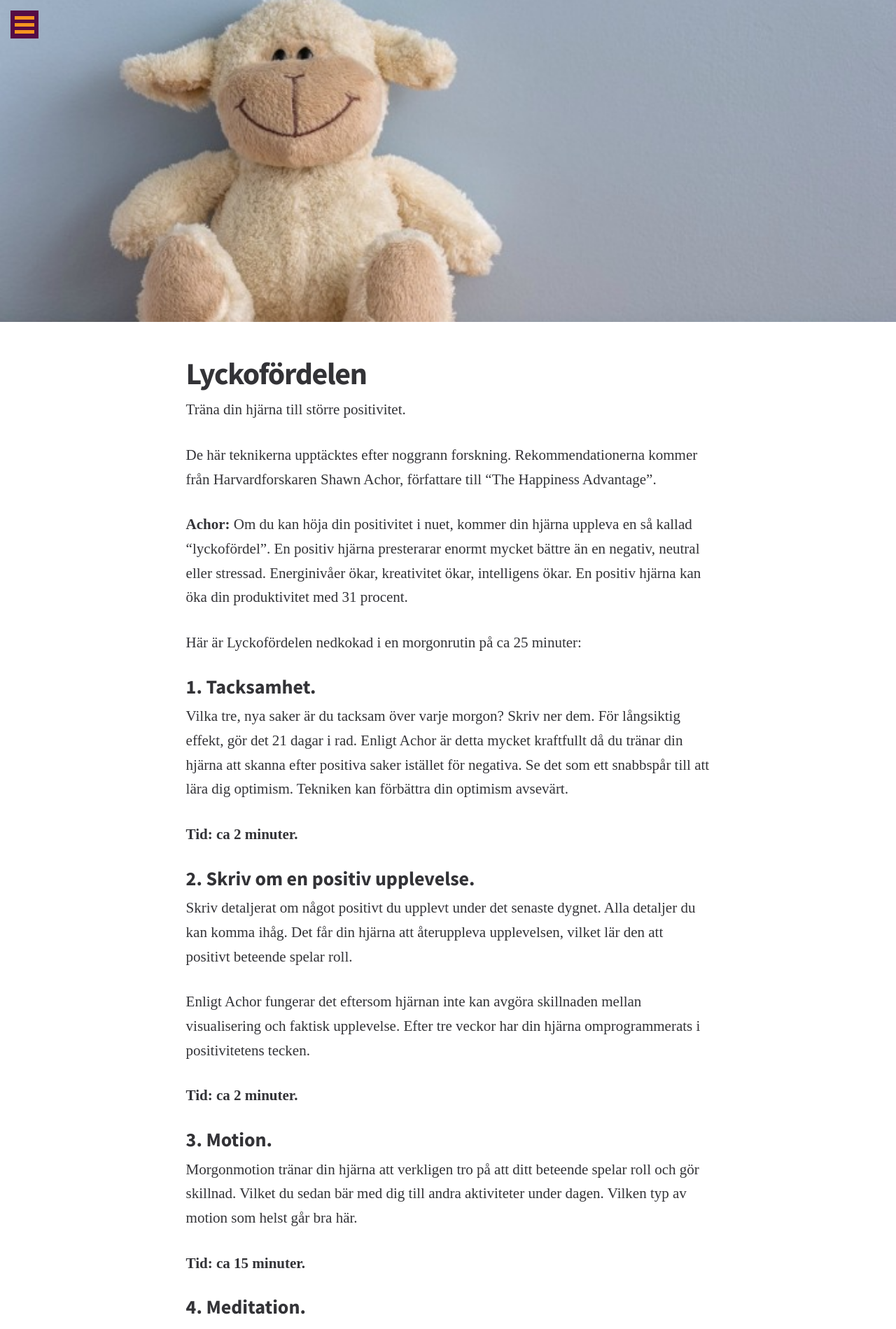
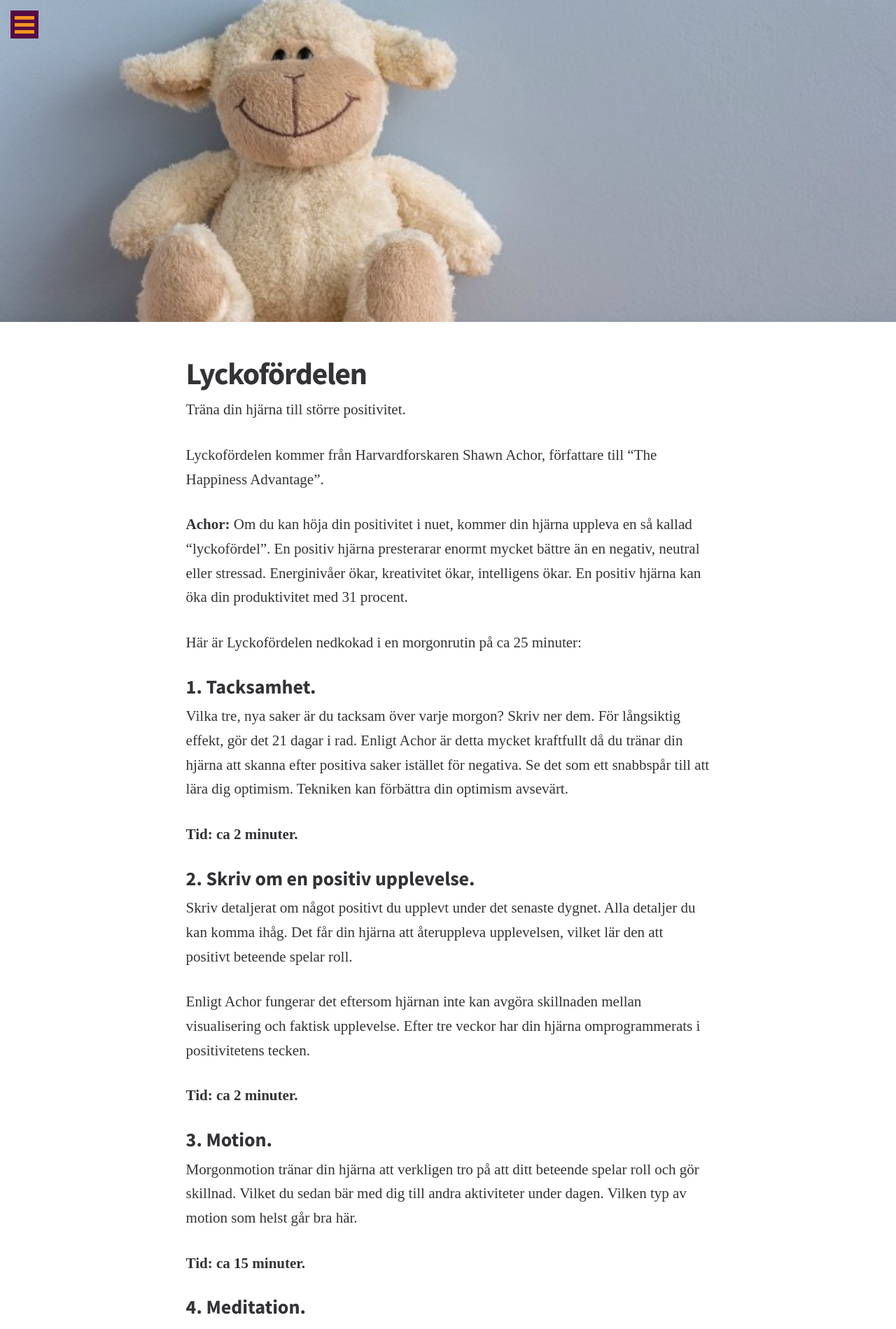
Before and after one commit to slowschool/slowschool.github.io, a Jekyll site: the page built from _posts/2016-11-01-hapinessadvantage.md, in a window 1280 px wide. Shown: the top 1899 px of the page at 70% size. Built offline with Jekyll 4.4.1, drawn with Linux system fonts in a browser that asks for light colours; some web fonts are replaced; comment, search, counter and statistics services are not loaded.

Commit message:
Add files via upload

```diff
--- a/_posts/2016-11-01-hapinessadvantage.md
+++ b/_posts/2016-11-01-hapinessadvantage.md
@@ -13,7 +13,7 @@ show_related_posts: false
 
 Träna din hjärna till större positivitet.
 
-De här teknikerna upptäcktes efter noggrann forskning. Rekommendationerna kommer från Harvardforskaren Shawn Achor, författare till "The Happiness Advantage".
+Lyckofördelen kommer från Harvardforskaren Shawn Achor, författare till "The Happiness Advantage".
 
 **Achor:** Om du kan höja din positivitet i nuet, kommer din hjärna uppleva en så kallad "lyckofördel". En positiv hjärna presterarar enormt mycket bättre än en negativ, neutral eller stressad. Energinivåer ökar, kreativitet ökar, intelligens ökar. En positiv hjärna kan öka din produktivitet med 31 procent.
 
```
